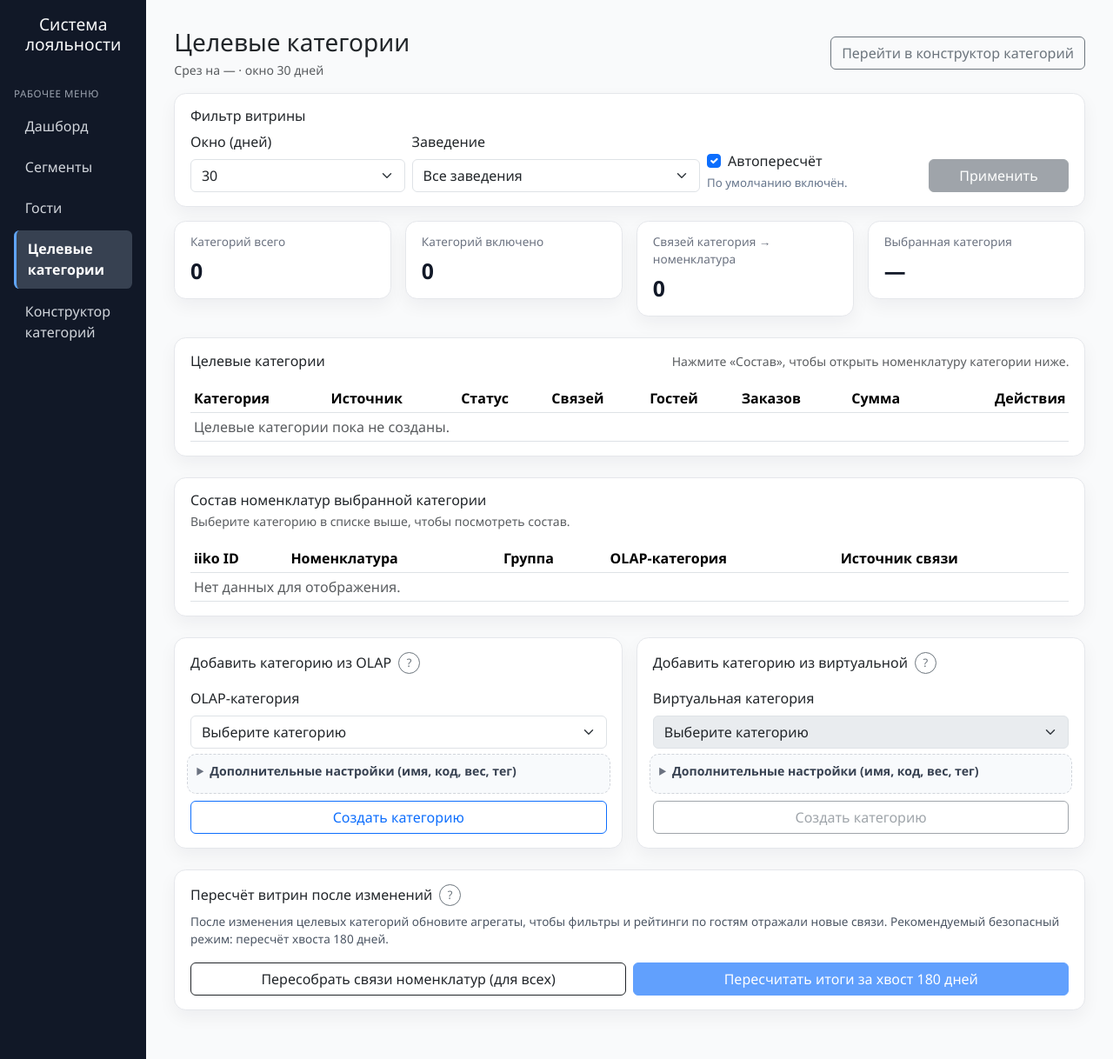
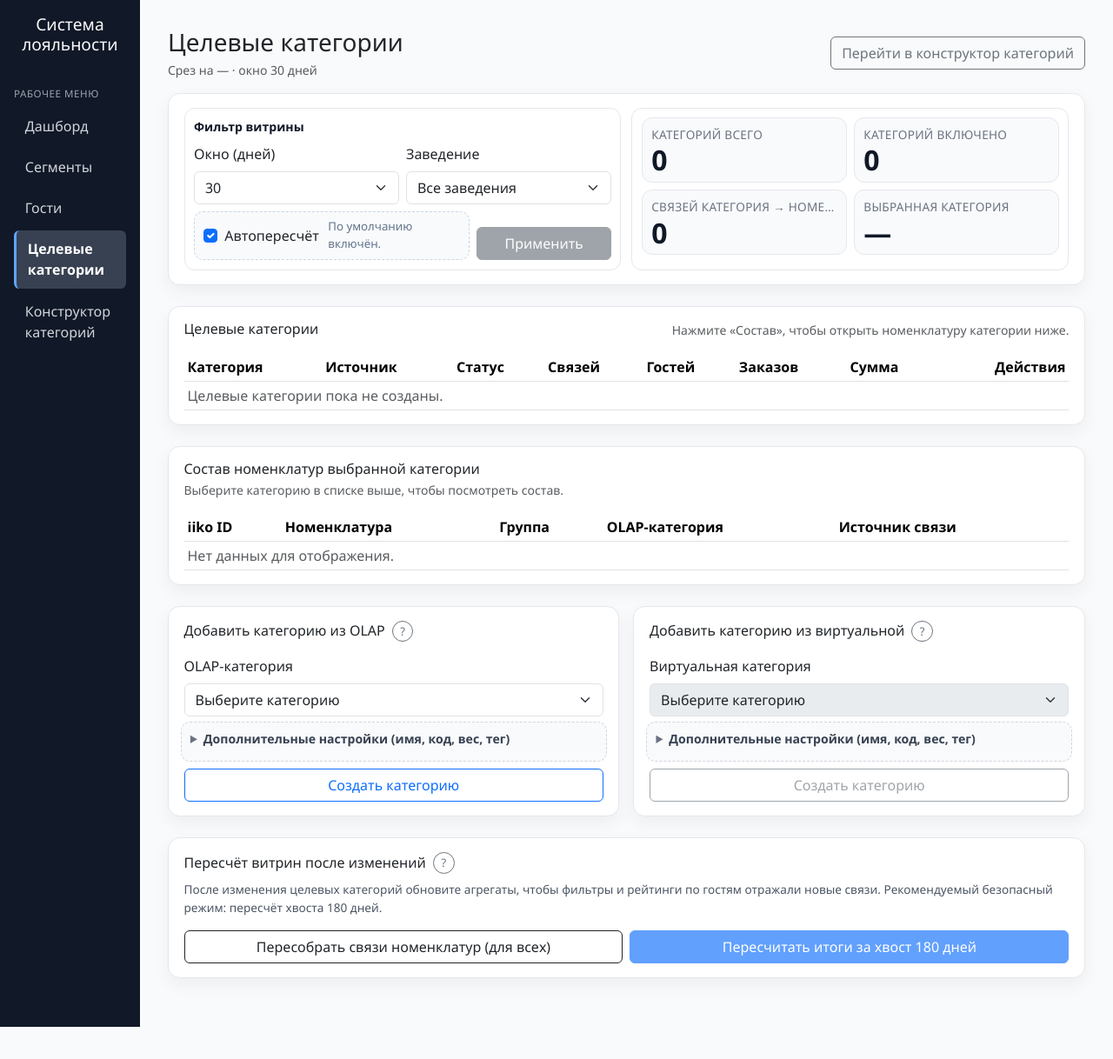
Before and after one commit to Evgl2004/bonusart_01, a Django app: page /focus-categories/ in a window 1280 px wide. Shown: the whole page at 87% size. After the commit the page ends 1181 px from the top, so only its background shows below. Run offline with Django 5.2, Linux system fonts and the light colour scheme; data that the repository does not hold is empty; parts of the project's set-up code (start-up, migrations or seed data) failed here and were passed over; some libraries are stand-ins or nearby versions.

Commit message:
feat(ui): компактный верхний блок целевых категорий 50/50

```diff
--- a/guests/templates/guests/focus_categories_workbench.html
+++ b/guests/templates/guests/focus_categories_workbench.html
@@ -119,6 +119,72 @@
     color: #64748b;
   }
 
+  .fc-top-layout {
+    display: grid;
+    grid-template-columns: 1fr 1fr;
+    gap: 0.75rem;
+    align-items: stretch;
+  }
+
+  .fc-top-pane {
+    border: 1px solid #e5e7eb;
+    border-radius: 0.75rem;
+    background: #fff;
+    padding: 0.65rem;
+    height: 100%;
+  }
+
+  .fc-top-pane-title {
+    font-size: 0.88rem;
+    font-weight: 700;
+    color: #111827;
+    margin-bottom: 0.55rem;
+  }
+
+  .fc-top-auto-box {
+    min-height: 42px;
+    border: 1px dashed #cbd5e1;
+    border-radius: 0.65rem;
+    padding: 0.45rem 0.65rem;
+    display: flex;
+    align-items: center;
+    justify-content: space-between;
+    gap: 0.65rem;
+    background: #f8fafc;
+  }
+
+  .fc-top-auto-box .form-check {
+    margin: 0;
+  }
+
+  .fc-kpi-compact {
+    border: 1px solid #e5e7eb;
+    border-radius: 0.75rem;
+    background: #f8fafc;
+    min-height: 72px;
+  }
+
+  .fc-kpi-compact .card-body {
+    padding: 0.55rem 0.65rem;
+  }
+
+  .fc-kpi-compact .fc-kpi-title {
+    margin-bottom: 0.2rem;
+    text-transform: uppercase;
+    letter-spacing: 0.02em;
+    white-space: nowrap;
+    overflow: hidden;
+    text-overflow: ellipsis;
+  }
+
+  .fc-kpi-compact .fc-kpi-value {
+    font-size: 2rem;
+    line-height: 1;
+    white-space: nowrap;
+    overflow: hidden;
+    text-overflow: ellipsis;
+  }
+
   @media (max-width: 991.98px) {
     .fc-form-row {
       flex-direction: column;
@@ -127,6 +193,10 @@
 
     .fc-form-row .btn {
       min-width: 100%;
+    }
+
+    .fc-top-layout {
+      grid-template-columns: 1fr;
     }
   }
 </style>
@@ -145,12 +215,14 @@
   </a>
 </div>
 
-<div class="fc-card mb-3">
+<div class="fc-card mb-4">
   <div class="card-body">
-    <h2 class="h6 mb-2">Фильтр витрины</h2>
+    <div class="fc-top-layout">
+      <div class="fc-top-pane">
+        <div class="fc-top-pane-title">Фильтр витрины</div>
         <form method="get" id="fc-filters-form" class="row g-2 align-items-end">
           <input type="hidden" name="as_of_date" value="{{ selected_as_of_date }}">
-      <div class="col-12 col-md-3">
+          <div class="col-12 col-md-6">
             <label class="form-label">Окно (дней)</label>
             <select id="fc-window-days" name="window_days" class="form-select">
               {% for item in payload.filters.window_options %}
@@ -158,7 +230,7 @@
               {% endfor %}
             </select>
           </div>
-      <div class="col-12 col-md-4">
+          <div class="col-12 col-md-6">
             <label class="form-label">Заведение</label>
             <select id="fc-department-id" name="department_id" class="form-select">
               <option value="">Все заведения</option>
@@ -167,47 +239,49 @@
               {% endfor %}
             </select>
           </div>
-      <div class="col-12 col-md-3">
-        <div class="form-check mb-1">
+          <div class="col-12 col-md-8">
+            <div class="fc-top-auto-box">
+              <div class="form-check">
                 <input class="form-check-input" type="checkbox" id="fc-auto-apply">
                 <label class="form-check-label" for="fc-auto-apply">Автопересчёт</label>
               </div>
               <div class="fc-auto-apply-note">По умолчанию включён.</div>
             </div>
-      <div class="col-12 col-md-2">
+          </div>
+          <div class="col-12 col-md-4">
             <button id="fc-apply-btn" type="submit" class="btn btn-primary w-100">Применить</button>
           </div>
         </form>
       </div>
-</div>
 
-<div class="row g-3 mb-4">
-  <div class="col-12 col-sm-6 col-xl-3">
-    <div class="fc-card fc-kpi-card">
+      <div class="fc-top-pane">
+        <div class="row g-2">
+          <div class="col-6">
+            <div class="fc-kpi-compact">
               <div class="card-body">
                 <div class="fc-kpi-title">Категорий всего</div>
                 <div class="fc-kpi-value">{{ payload.stats.focus_total }}</div>
               </div>
             </div>
           </div>
-  <div class="col-12 col-sm-6 col-xl-3">
-    <div class="fc-card fc-kpi-card">
+          <div class="col-6">
+            <div class="fc-kpi-compact">
               <div class="card-body">
                 <div class="fc-kpi-title">Категорий включено</div>
                 <div class="fc-kpi-value">{{ payload.stats.focus_enabled }}</div>
               </div>
             </div>
           </div>
-  <div class="col-12 col-sm-6 col-xl-3">
-    <div class="fc-card fc-kpi-card">
+          <div class="col-6">
+            <div class="fc-kpi-compact">
               <div class="card-body">
                 <div class="fc-kpi-title">Связей категория → номенклатура</div>
                 <div class="fc-kpi-value">{{ payload.stats.resolved_links_total }}</div>
               </div>
             </div>
           </div>
-  <div class="col-12 col-sm-6 col-xl-3">
-    <div class="fc-card fc-kpi-card">
+          <div class="col-6">
+            <div class="fc-kpi-compact">
               <div class="card-body">
                 <div class="fc-kpi-title">Выбранная категория</div>
                 <div class="fc-kpi-value">
@@ -216,6 +290,10 @@
                   {% else %}
                     —
                   {% endif %}
+                </div>
+              </div>
+            </div>
+          </div>
         </div>
       </div>
     </div>
```
Lines whose indentation alone changed are shown as unchanged.
